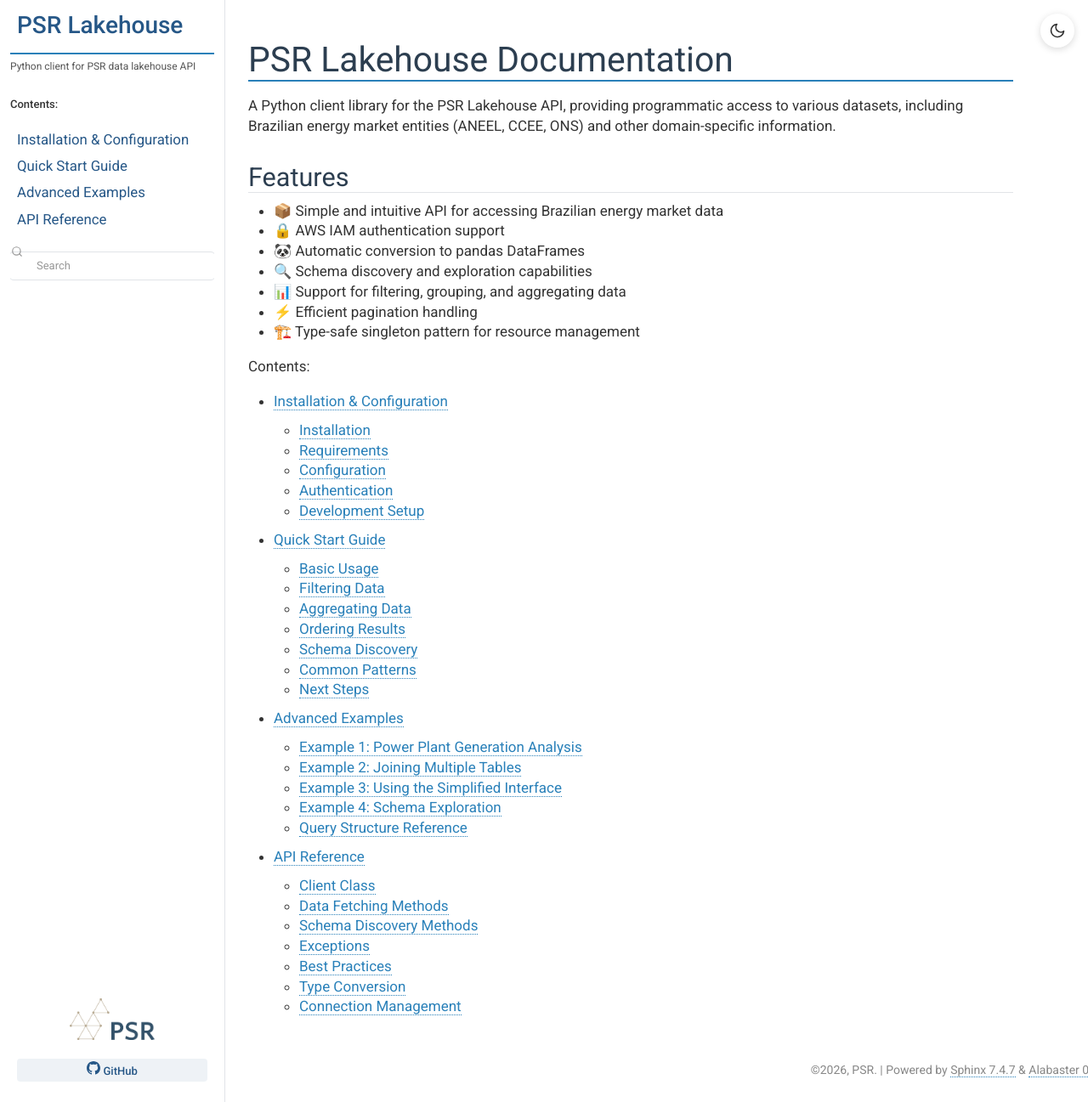
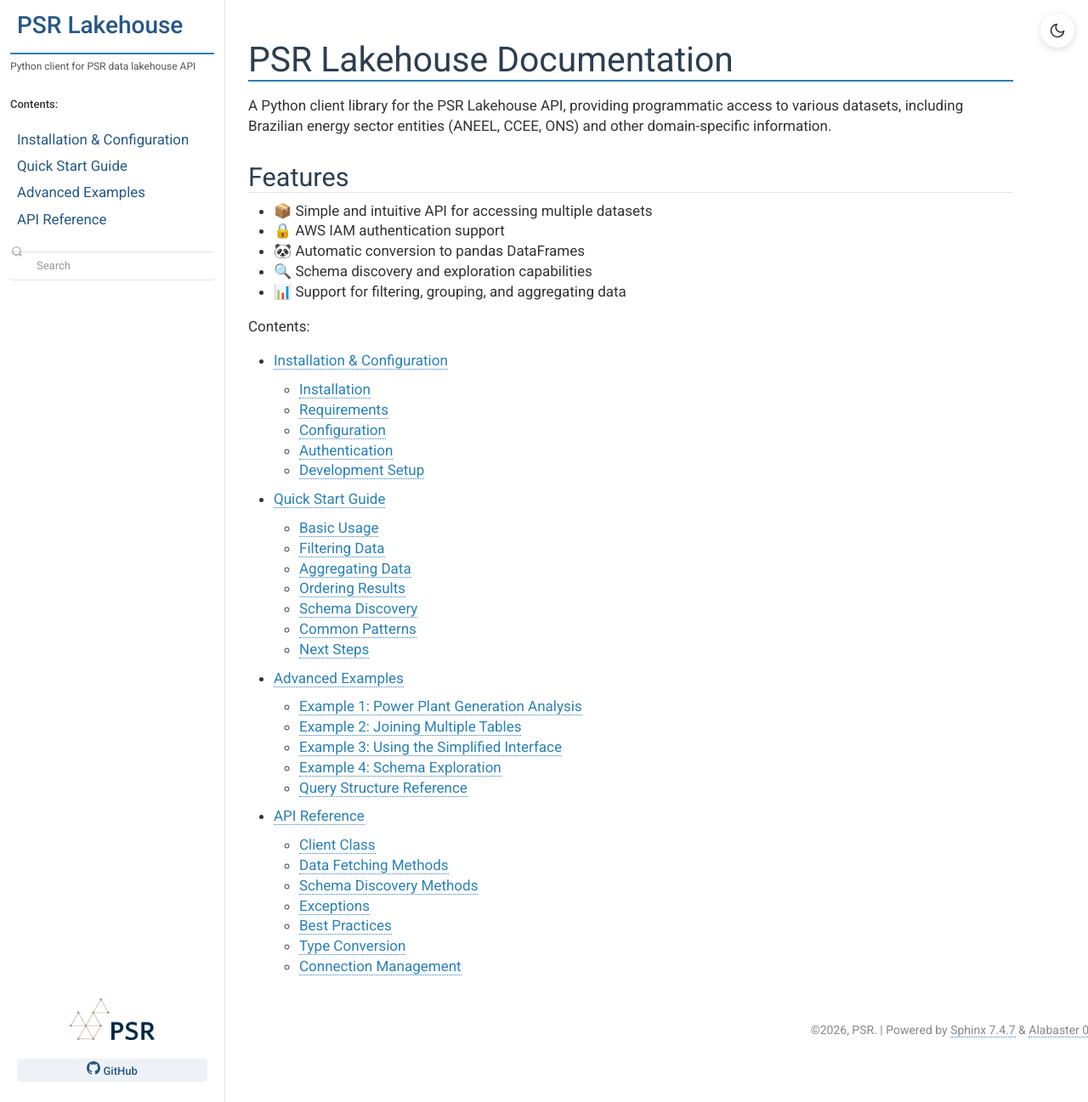
Before and after one commit to psrenergy/psr_lakehouse, a Sphinx documentation site: the page built from docs/index.rst, in a window 1280 px wide and 1297 px high. Shown: the whole window at 85% size. Built offline with Sphinx 7.4.7, drawn with Linux system fonts in a browser that asks for light colours.

Commit message:
Update docs

```diff
--- a/docs/_static/custom.css
+++ b/docs/_static/custom.css
@@ -136,8 +136,6 @@
 .psr-logo {
     max-width: 45%;
     height: auto;
-    opacity: 0.8;
-    transition: opacity 0.2s ease;
 }
 
 .psr-logo:hover {
--- a/docs/index.rst
+++ b/docs/index.rst
@@ -1,18 +1,16 @@
 PSR Lakehouse Documentation
 ============================
 
-A Python client library for the PSR Lakehouse API, providing programmatic access to various datasets, including Brazilian energy market entities (ANEEL, CCEE, ONS) and other domain-specific information.
+A Python client library for the PSR Lakehouse API, providing programmatic access to various datasets, including Brazilian energy sector entities (ANEEL, CCEE, ONS) and other domain-specific information.
 
 Features
 --------
 
-* 📦 Simple and intuitive API for accessing Brazilian energy market data
+* 📦 Simple and intuitive API for accessing multiple datasets
 * 🔒 AWS IAM authentication support
 * 🐼 Automatic conversion to pandas DataFrames
 * 🔍 Schema discovery and exploration capabilities
 * 📊 Support for filtering, grouping, and aggregating data
-* ⚡ Efficient pagination handling
-* 🏗️ Type-safe singleton pattern for resource management
 
 .. toctree::
    :maxdepth: 2
```
Also changed, not shown: README.md (+2 -0 lines), 1 other file.
